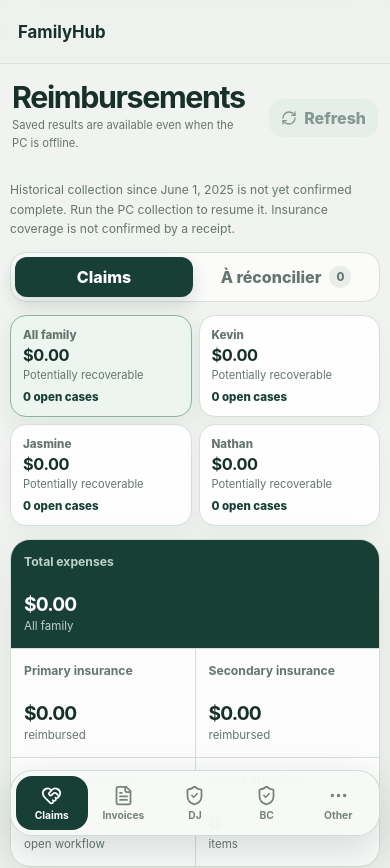
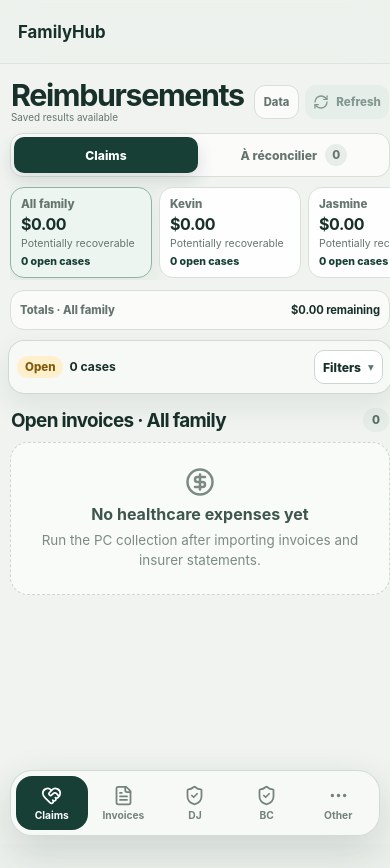
Before and after one commit to vdskevin009/familyhub, a React (Vite) app in the folder apps/web/: page / in a window 390 px wide. Shown: the top 868 px of the page. After the commit the page ends 844 px from the top, so only its background shows below. Built offline with nearby package versions, Linux system fonts and the light colour scheme.

Commit message:
Make reimbursements card-first and utility-first (#91)
* ui: compact reimbursements workspace

* ui: make reimbursement controls card-first

* docs: add card-first reimbursement requirement

* docs: link FH-REIMB-031 to PR 91

```diff
--- a/apps/web/src/styles.css
+++ b/apps/web/src/styles.css
@@ -1295,3 +1295,158 @@ label small { font-weight: 500; }
   .reconcile-search-result-action { justify-items: stretch; }
   .reconcile-search-result-action > strong { text-align: right; }
 }
+
+
+/* FH-REIMB-031: utility-first reimbursement hierarchy */
+.reimbursement-app-view { gap: 10px; }
+.reimbursement-toolbar {
+  padding: 0 1px;
+  gap: 10px;
+}
+.reimbursement-toolbar-main {
+  min-width: 0;
+  display: flex;
+  align-items: baseline;
+  gap: 9px;
+}
+.reimbursement-tool-title {
+  margin: 0;
+  font-size: .98rem;
+  line-height: 1.15;
+  letter-spacing: -.02em;
+}
+.reimbursement-toolbar-main > span {
+  overflow: hidden;
+  color: var(--muted);
+  font-size: .68rem;
+  text-overflow: ellipsis;
+  white-space: nowrap;
+}
+.reimbursement-toolbar-actions {
+  display: flex;
+  align-items: center;
+  gap: 6px;
+  flex: 0 0 auto;
+}
+.reimbursement-toolbar .compact-button {
+  min-height: 34px;
+  padding: 0 10px;
+  border-radius: 11px;
+  font-size: .72rem;
+}
+.reimbursement-data-status {
+  position: relative;
+}
+.reimbursement-data-status > summary {
+  min-height: 34px;
+  padding: 0 9px;
+  border: 1px solid var(--line);
+  border-radius: 11px;
+  background: rgba(255,255,255,.72);
+  color: var(--muted);
+  display: inline-flex;
+  align-items: center;
+  cursor: pointer;
+  list-style: none;
+  font-size: .7rem;
+  font-weight: 800;
+}
+.reimbursement-data-status > summary::-webkit-details-marker { display: none; }
+.reimbursement-data-status > p {
+  position: absolute;
+  z-index: 40;
+  right: 0;
+  top: calc(100% + 6px);
+  width: min(360px, calc(100vw - 28px));
+  margin: 0;
+  padding: 11px 12px;
+  border: 1px solid var(--line);
+  border-radius: 13px;
+  background: white;
+  box-shadow: 0 14px 36px rgba(29,55,46,.14);
+  font-size: .72rem;
+  line-height: 1.45;
+}
+.reimbursement-totals {
+  border: 1px solid var(--line);
+  border-radius: 14px;
+  background: rgba(255,255,255,.72);
+  overflow: hidden;
+}
+.reimbursement-totals > summary {
+  min-height: 42px;
+  padding: 8px 11px;
+  display: flex;
+  align-items: center;
+  justify-content: space-between;
+  gap: 12px;
+  cursor: pointer;
+  list-style: none;
+}
+.reimbursement-totals > summary::-webkit-details-marker { display: none; }
+.reimbursement-totals > summary span {
+  color: var(--muted);
+  font-size: .7rem;
+  font-weight: 800;
+}
+.reimbursement-totals > summary strong {
+  text-align: right;
+  font-size: .76rem;
+  letter-spacing: -.01em;
+}
+.reimbursement-totals[open] > summary { border-bottom: 1px solid var(--line); }
+.reimbursement-totals .reimbursement-summary {
+  border: 0;
+  border-radius: 0;
+  box-shadow: none;
+}
+.reimbursement-totals .reimbursement-summary article { padding: 12px; }
+.reimbursement-totals .reimbursement-summary small { min-height: 0; font-size: .68rem; }
+.reimbursement-totals .reimbursement-summary strong { margin: 5px 0 2px; font-size: 1.08rem; }
+.reimbursement-totals .reimbursement-summary span { font-size: .66rem; }
+
+@media (max-width: 820px) {
+  .reimbursement-family-scopes {
+    display: flex;
+    gap: 7px;
+    overflow-x: auto;
+    padding-bottom: 2px;
+    scrollbar-width: none;
+  }
+  .reimbursement-family-scopes::-webkit-scrollbar { display: none; }
+  .family-scope-card {
+    flex: 0 0 142px;
+    padding: 9px 10px;
+    border-radius: 14px;
+    box-shadow: none;
+  }
+  .family-scope-card strong { font-size: 1rem; }
+  .family-scope-card span,
+  .family-scope-card em { font-size: .66rem; }
+  .family-scope-card em { margin-top: 2px; }
+}
+
+@media (max-width: 520px) {
+  .reimbursement-toolbar-main {
+    display: grid;
+    gap: 1px;
+  }
+  .reimbursement-tool-title { font-size: .9rem; }
+  .reimbursement-toolbar-main > span { max-width: 135px; font-size: .62rem; }
+  .reimbursement-toolbar .compact-button { padding-inline: 8px; }
+  .reimbursement-mode-tabs {
+    width: 100%;
+    padding: 3px;
+    border-radius: 13px;
+  }
+  .reimbursement-mode-tabs button {
+    flex: 1;
+    justify-content: center;
+    min-height: 36px;
+    padding-inline: 9px;
+    border-radius: 10px;
+    font-size: .76rem;
+  }
+  .reimbursement-totals > summary { min-height: 38px; padding: 7px 9px; }
+  .reimbursement-totals > summary strong { font-size: .7rem; }
+}
--- a/apps/web/src/views/ReimbursementsView.tsx
+++ b/apps/web/src/views/ReimbursementsView.tsx
@@ -271,22 +271,26 @@ export default function ReimbursementsView({ hub }: Props) {
 
   return <div className="view-stack reimbursement-app-view">
     <section className="reimbursement-toolbar">
-      <div>
-        <span className="eyebrow">Benefits</span>
-        <h1>Reimbursements</h1>
-        <p>{lastSuccess ? `Updated ${new Date(lastSuccess).toLocaleString()}` : "Saved results are available even when the PC is offline."}</p>
+      <div className="reimbursement-toolbar-main">
+        <h1 className="reimbursement-tool-title">Reimbursements</h1>
+        <span>{lastSuccess ? `Updated ${new Date(lastSuccess).toLocaleString()}` : "Saved results available"}</span>
       </div>
-      <button className="button secondary compact-button" disabled={!paired || busy} onClick={() => void refresh()}>
+      <div className="reimbursement-toolbar-actions">
+        <details className="reimbursement-data-status">
+          <summary>Data</summary>
+          <p>{hub.reimbursements.InvoiceCoverage?.complete
+            ? "Potential invoice search completed since June 1, 2025 for connected accounts. Scanned images and unreadable attachments may still need review."
+            : "Historical collection since June 1, 2025 is not yet confirmed complete. Run the PC collection to resume it."} Insurance coverage is not confirmed by a receipt.</p>
+        </details>
+        <button className="button secondary compact-button" aria-label="Refresh reimbursements" disabled={!paired || busy} onClick={() => void refresh()}>
           <RefreshCw size={16} className={busy ? "spin" : ""} />{busy ? "Refreshing…" : "Refresh"}
         </button>
+      </div>
     </section>
 
     {error && <div className="banner error" role="status"><AlertTriangle size={17} />{error} — Previously synced results remain below.</div>}
     {workerVersion && !manualActionsAvailable && <div className="banner error" role="status"><AlertTriangle size={17} />PC worker {workerVersion} is outdated for manual reimbursement matching. Update/restart the FamilyHub worker to {manualReconciliationWorkerVersion} or later, then refresh this page.</div>}
     {savedMessage && <div className="banner" role="status">{savedMessage}</div>}
-    <p className="privacy-note">{hub.reimbursements.InvoiceCoverage?.complete
-      ? "Potential invoice search completed since June 1, 2025 for connected accounts. Scanned images and unreadable attachments may still need review."
-      : "Historical collection since June 1, 2025 is not yet confirmed complete. Run the PC collection to resume it."} Insurance coverage is not confirmed by a receipt.</p>
     {model.warnings.map(warning => <div className="banner" role="status" key={warning}><AlertTriangle size={17} />{warning}</div>)}
 
     <section className="reimbursement-mode-tabs" aria-label="Claims workspace">
@@ -313,6 +317,11 @@ export default function ReimbursementsView({ hub }: Props) {
       })}
     </section>
 
+    <details className="reimbursement-totals">
+      <summary>
+        <span>Totals · {scopeLabel}</span>
+        <strong>{money(finance.outstanding)} remaining{finance.attention ? ` · ${finance.attention} attention` : ""}</strong>
+      </summary>
       <section className="reimbursement-summary" aria-label={`${scopeLabel} reimbursement summary`}>
         <article className="summary-primary"><small>Total expenses</small><strong>{money(finance.totalPaid)}</strong><span>{scopeLabel}</span></article>
         <article><small>{personScope === "Nathan" ? "Desjardins" : "Primary insurance"}</small><strong>{money(personScope === "Nathan" ? finance.desjardins : finance.primary)}</strong><span>reimbursed</span></article>
@@ -320,6 +329,7 @@ export default function ReimbursementsView({ hub }: Props) {
         <article><small>Remaining balance</small><strong>{money(finance.outstanding)}</strong><span>{workflowLabel.toLowerCase()} workflow</span></article>
         <article className={finance.attention ? "summary-attention" : ""}><small>Needs attention</small><strong>{finance.attention}</strong><span>items</span></article>
       </section>
+    </details>
 
     <section className={`reimbursement-filter-bar ${filtersOpen ? "open" : ""}`} aria-label="Filter reimbursement history">
       <div className="reimbursement-filter-heading">
```
Also changed, not shown: 1 other file (tests, documents, lock files or other folders). Lines whose indentation alone changed are shown as unchanged.
